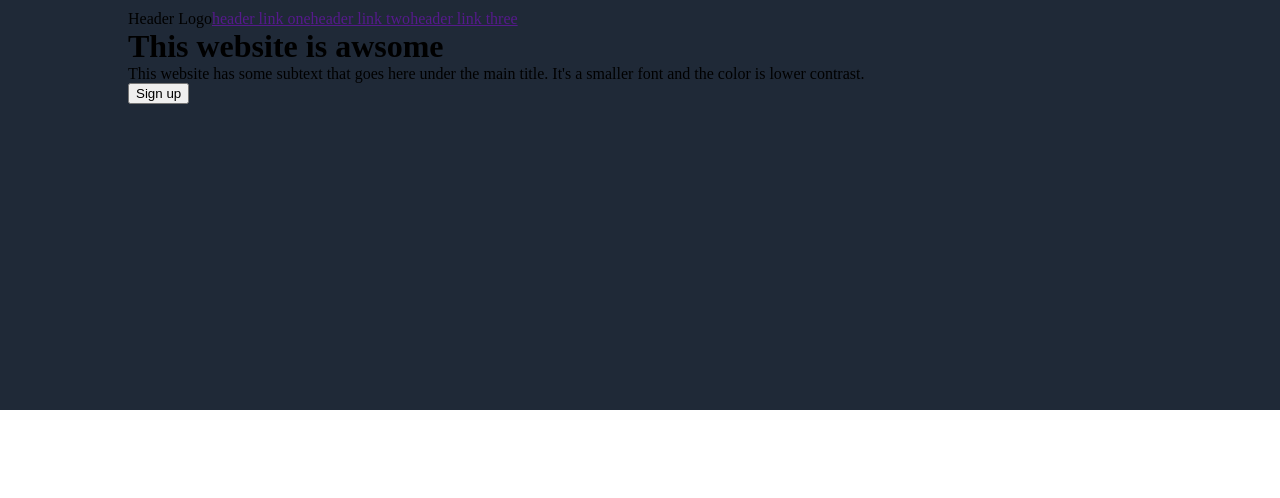
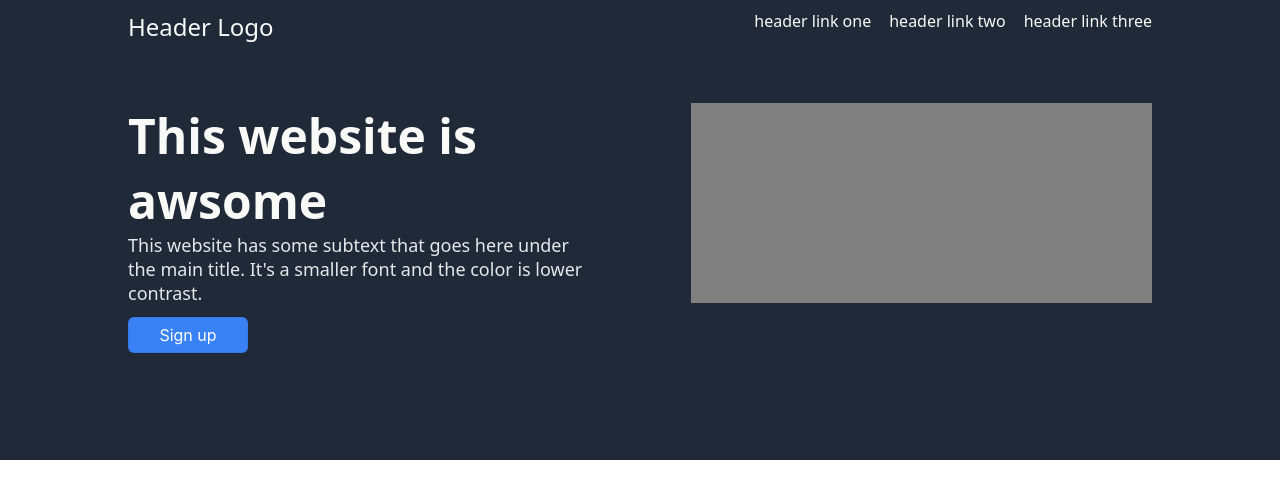
Before and after one commit to xXSmarties3000Xx/Project_Landing_Page_Odinproject, a plain HTML site: page index.html in a window 1280 px wide. Drawn offline with Linux system fonts and the light colour scheme.

Commit message:
section one is o.k.

```diff
--- a/index.html
+++ b/index.html
@@ -9,17 +9,21 @@
 <body>
     <div class="sectionone">
         <div class="header">
-            <p>Header Logo</p>
+            <p id="headerlogo">Header Logo</p>
                  <a href="">header link one</a>
                 <a href="">header link two</a>
                 <a href="">header link three</a>
         </div>
 
         <div class="text-image-container">
-            <h1>This website is awsome</h1>
-            <p>This website has some subtext that goes here under the main title. It's a smaller font and the color is lower contrast. </p>
-            <button>Sign up</button>
-            <img src="" alt="">
+            <div class="text-container">
+                 <h1 id="hero">This website is <br> awsome</h1>
+                <p id="herosecondary">This website has some subtext that goes here under the main title. It's a smaller font and the color is lower contrast. </p>
+                <button class="button-9">Sign up</button>
+            </div>
+            <div class="image-container">
+
+            </div>
         </div>
     </div>
 </body>
--- a/style.css
+++ b/style.css
@@ -1,20 +1,138 @@
 * {
     margin: 0;
+    font-family: system-ui, -apple-system, BlinkMacSystemFont, 'Segoe UI', Roboto, Oxygen, Ubuntu, Cantarell, 'Open Sans', 'Helvetica Neue', sans-serif;
 }
+a:link {
+    text-decoration: none;
+}
+
+a {
+    color: #F9FAF8;
+}
+
 .sectionone {
     padding-top: 10px;
     padding-left: 10%;
     padding-right: 10%;
     display: flex;
     flex-direction: column;
-
-    height: 400px;
+    gap: 60px;
+    height: 450px;
     background-color: #1F2937;
-
 }
 
 .header {
     display: flex;
     flex-direction: row;
+    color: #F9FAF8;
+    gap: 18px;
+}
 
+#headerlogo {
+    font-size: 24px;
+    flex-grow: 3;
 }
+
+#hero {
+    font-size: 48px;
+    font-weight: bold;
+    color: #F9FAF8;
+}
+
+#herosecondary {
+    font-size: 18px;
+    color: #E5E7EB;
+}
+
+.text-image-container {
+    display: flex;
+    flex-direction: row;
+    gap: 10%;
+}
+
+.text-container {
+    display: flex;
+    flex-direction: column;
+    width: 50%;
+}
+
+.image-container{
+    width: 50%;
+    height: 200px;
+    background-color: grey;
+}
+
+
+
+
+
+
+
+
+
+
+
+
+
+
+
+
+
+
+
+
+
+
+
+
+
+
+
+
+
+
+
+
+
+
+
+
+
+
+.button-9 {
+  appearance: button;
+  backface-visibility: hidden;
+  background-color: #3882F6;
+  border-radius: 6px;
+  border-width: 0;
+  box-shadow: rgba(50, 50, 93, .1) 0 0 0 1px inset,rgba(50, 50, 93, .1) 0 2px 5px 0,rgba(0, 0, 0, .07) 0 1px 1px 0;
+  box-sizing: border-box;
+  color: #fff;
+  cursor: pointer;
+  font-family: -apple-system,system-ui,"Segoe UI",Roboto,"Helvetica Neue",Ubuntu,sans-serif;
+  font-size: 100%;
+  height: 36px;
+  line-height: 1.15;
+  margin: 12px 0 0;
+  outline: none;
+  overflow: hidden;
+  padding: 0 25px;
+  position: relative;
+  text-align: center;
+  text-transform: none;
+  transform: translateZ(0);
+  transition: all .2s,box-shadow .08s ease-in;
+  user-select: none;
+  -webkit-user-select: none;
+  touch-action: manipulation;
+  width: 100%;
+  max-width: 120px;
+}
+
+.button-9:disabled {
+  cursor: default;
+}
+
+.button-9:focus {
+  box-shadow: rgba(50, 50, 93, .1) 0 0 0 1px inset, rgba(50, 50, 93, .2) 0 6px 15px 0, rgba(0, 0, 0, .1) 0 2px 2px 0, rgba(50, 151, 211, .3) 0 0 0 4px;
+}
```
Also changed, not shown: 1 other file.
